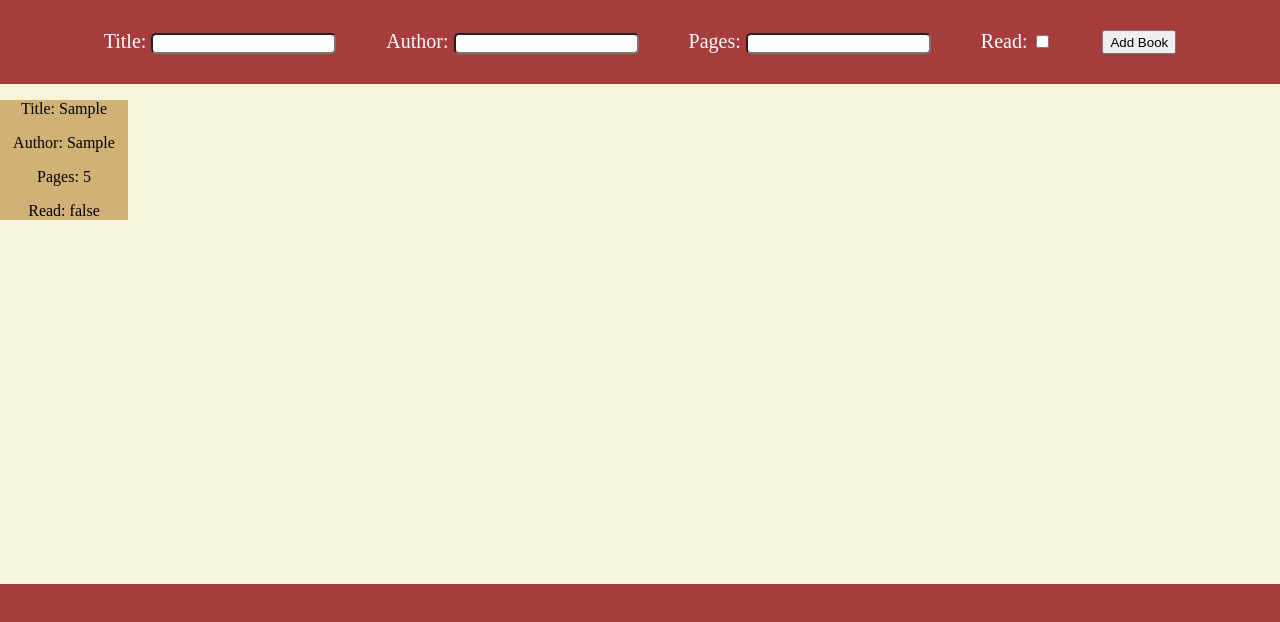
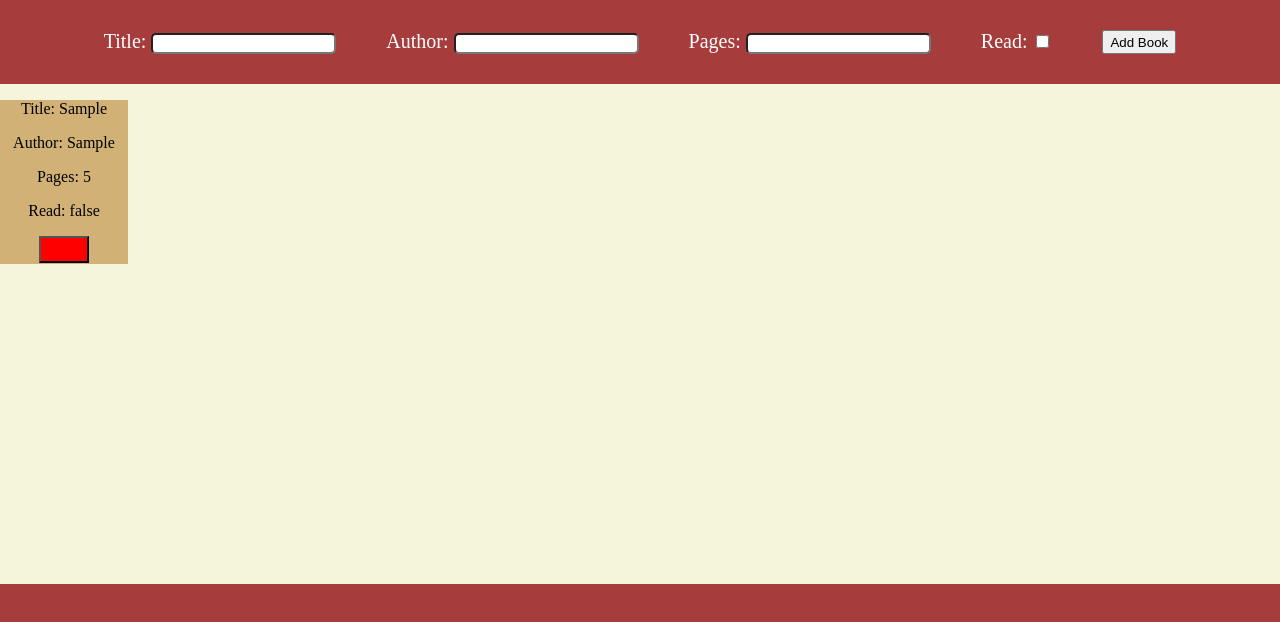
Before and after one commit to thomasdig18/Library, a plain HTML site: page index.html in a window 1280 px wide. Both pictures are taken after typing "Sample", "Sample", "5" into the empty fields and a click on the button "Add Book". Drawn offline with Linux system fonts and the light colour scheme.

Commit message:
Added read toggle

```diff
--- a/app.js
+++ b/app.js
@@ -58,6 +58,11 @@ function addToDisplay() {
     readP.innerHTML = `Read: ${book.read}`;
     div.appendChild(readP);
 
+    const readButton = document.createElement('button');
+    readButton.classList.add('read-toggle')
+    div.appendChild(readButton);
+
+
     display.appendChild(div);
   }
 }
--- a/styles.css
+++ b/styles.css
@@ -39,3 +39,10 @@ input:hover {
     font-size: 16px;
     text-align: center;
 }
+
+.read-toggle {
+    width: 50px;
+    height: 2em;
+    color: white;
+    background-color: red;
+}
```
